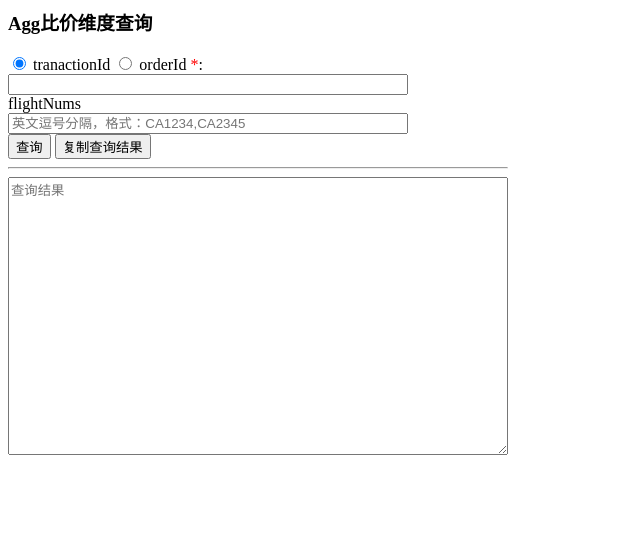
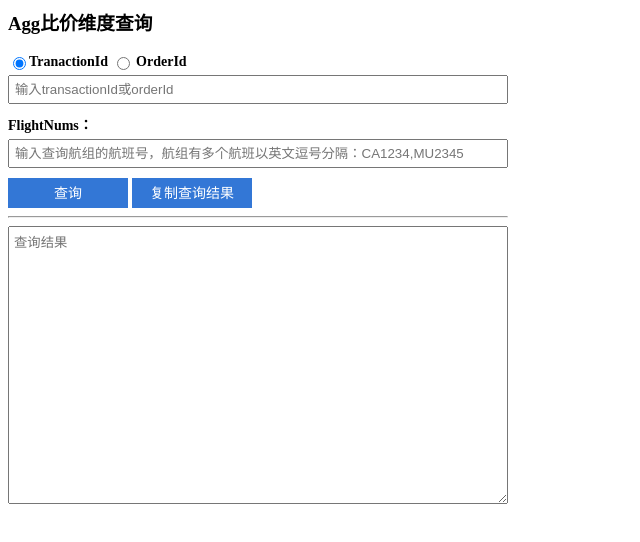
Before and after one commit to wu0792/agg_compare_price, a website built with webpack: page src/html/popup.html in a window 1280 px wide. Shown: the whole page, without its empty margins (0-640 px from the left). Built offline with nearby package versions, Linux system fonts and the light colour scheme.

Commit message:
优化样式

```diff
--- a/src/html/popup.html
+++ b/src/html/popup.html
@@ -2,32 +2,71 @@
 
 <head>
     <meta charset="UTF-8">
-    <script src="popup.js"></script>
+    <style>
+        input[type="text"]{
+            margin: 5px 0 10px 0;
+            width: 100%;
+            padding: 5px;
+        }
+        textarea{
+            padding: 5px;
+        }
+        input[type="radio"]{
+            vertical-align: sub;
+        }
+        label{
+            font-weight: bold;
+            font-size: 14px;
+        }
+        button {
+            cursor: pointer;
+            width: 120px;
+            height: 30px;
+            line-height: 30px;
+            padding: 0;
+            border: 0;
+            background: none;
+            background-color: #3377d6;
+            font-size: 14px;
+            color: white;
+            box-shadow: none;
+            font-weight: normal;
+        }
+        button:hover {
+            background-color: #317ef3;
+            border-bottom: 1px solid #2868c8;
+            box-shadow: 1px 1px 1px #ccc;
+        }
+
+        #wait {
+            color: #fd0000;
+        }
+    </style>
 </head>
 
 <body style="width: 500px;">
     <h3>Agg比价维度查询</h3>
 
-    <input type="radio" name="idType" id="tid" value="tid" checked>
-    <label for="tid">tranactionId</label>
+    <label>
+        <input type="radio" name="idType" id="tid" autocomplete="off" checked="">TranactionId
+    </label>
+    <label>
+        <input type="radio" name="idType" id="oid" autocomplete="off"> OrderId
+    </label>
+    <input type="text" placeholder="输入transactionId或orderId" name="key" id="id"><br>
 
-    <input type="radio" name="idType" id="oid" value="oid">
-    <label for="oid">orderId</label>
-
-    <span style="color:red;">*</span>:<br>
-    <input type="text" name="key" id="id" style="width: 80%;"><br>
-
-    <label for="flightNums">flightNums</label><br>
-    <input type="text" name="flightNums" id="flightNums" placeholder="英文逗号分隔，格式：CA1234,CA2345" style="width: 80%;">
+    <label for="flightNums">FlightNums：</label><br>
+    <input type="text" name="flightNums" id="flightNums" placeholder="输入查询航组的航班号，航组有多个航班以英文逗号分隔：CA1234,MU2345">
     <br>
 
     <button id="submit">查询</button>
     <button id="copy" data-clipboard-target="#result">复制查询结果</button>
+    <span id="wait"></span>
     <hr>
 
     <textarea name="result" id="result" cols="30" rows="10" placeholder="查询结果" style="margin: 0px;height: 278px;width: 100%;"></textarea>
 
-
+    <script src="popup.js"></script>
 </body>
 
 </html>
--- a/src/js/popup.js
+++ b/src/js/popup.js
@@ -38,18 +38,23 @@ document.addEventListener('DOMContentLoaded', () => {
 
         let id = getId()
         if (!id) {
-            getIdInput().style.border = 'solid 1px red'
+            getIdInput().style.border = '2px solid #fb4c4c'
         }
 
         let flightNums = getFlightNums()
         if (!flightNums) {
-            getFlightNumsInput().style.border = 'solid 1px red'
+            getFlightNumsInput().style.border = '2px solid #fb4c4c'
         }
 
         if (idType && id && flightNums) {
-            // alert(`idType:${idType},id:${id},flightNums:${flightNums}`)
-            $.get(`http://localhost:2333/?${idType}=${id}&flights=${flightNums}`, function (data) {
+            $('#result').val('')
+            $('#wait').show().html('查询中，请耐心等待...')
+            const url = `http://localhost:2333/?${idType}=${id}&flights=${flightNums}`
+            $.get(url, function (data) {
+                $('#wait').hide()
                 $('#result').val(JSON.stringify(data, null, 2))
+            }).catch(err => {
+                $('#wait').html('查询出错')
             });
         }
     }
```
Also changed, not shown: build/popup.html, build/popup.js.
